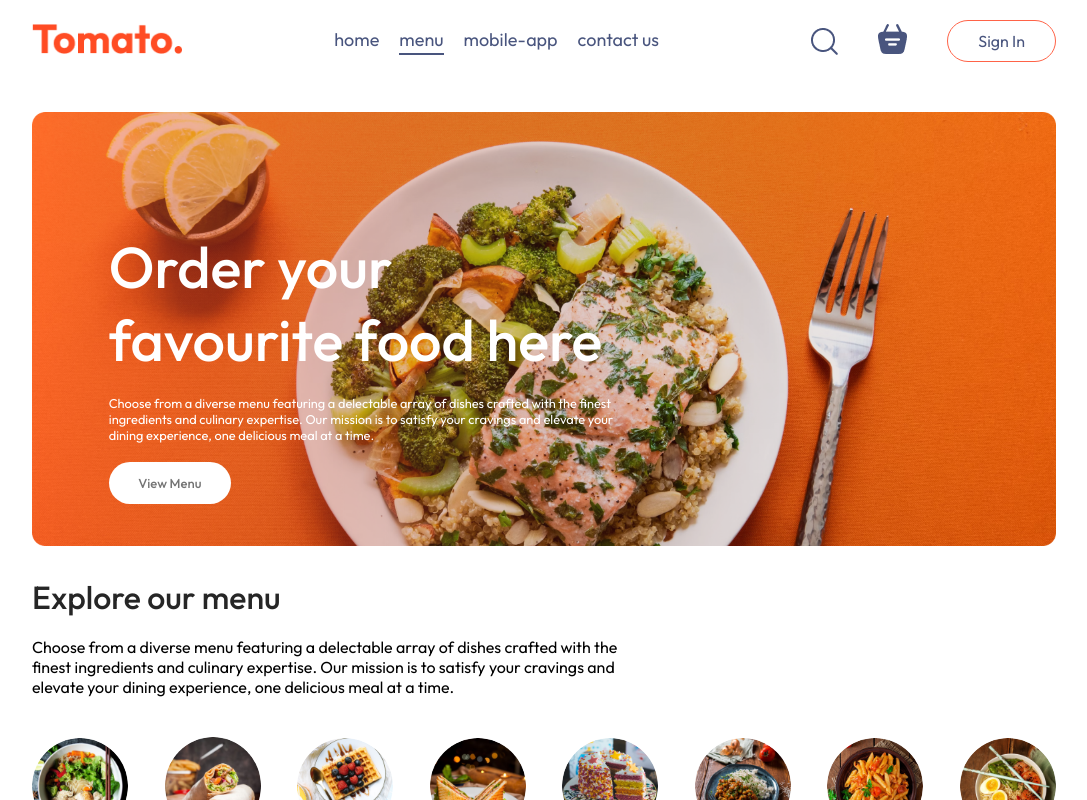
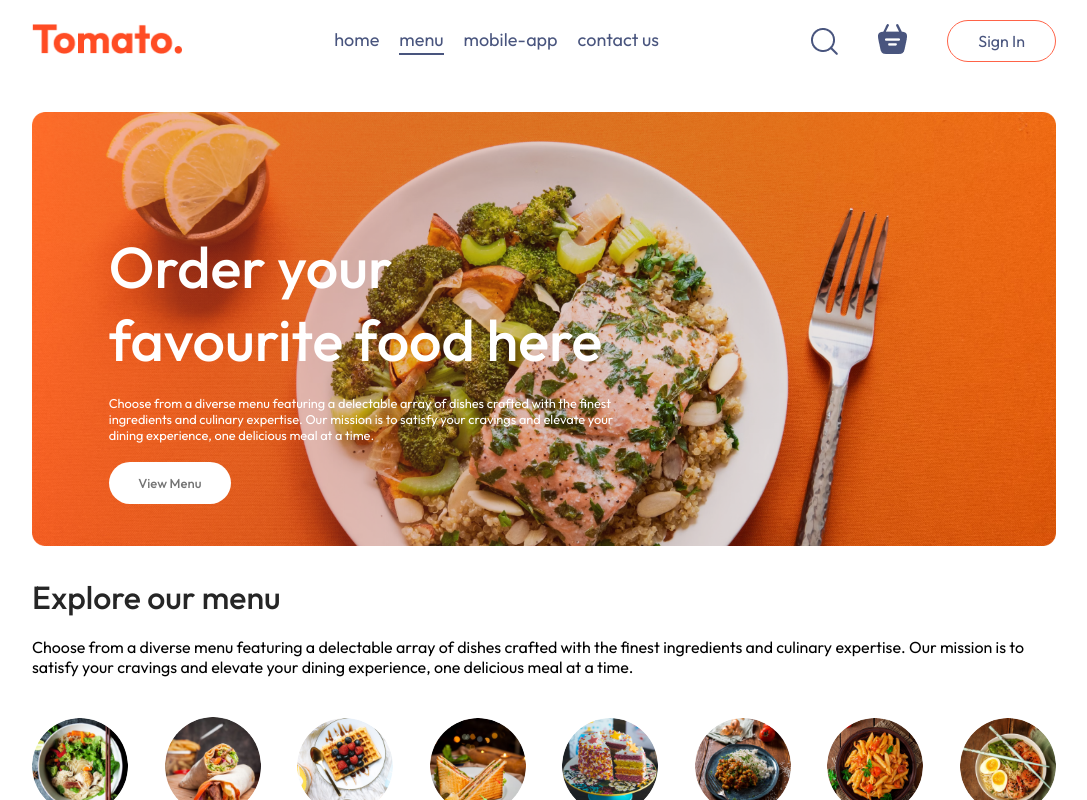
Before and after one commit to jaishreemahakal/food-delivery, a React (Vite) app in the folder frontend/: page / in a window 1280 px wide. Shown: the top 800 px of the page, without its empty margins (96-1183 px from the left). Built offline with nearby package versions, Linux system fonts and the light colour scheme; no server answers.

Commit message:
Update ExploreMenu.css

```diff
--- a/frontend/src/components/ExploreMenu/ExploreMenu.css
+++ b/frontend/src/components/ExploreMenu/ExploreMenu.css
@@ -10,7 +10,7 @@
 }
 
 .explore-menu-text{
-    max-width: 60%;
+    max-width: 100%;
     columns: #808080;
 }
 
```
